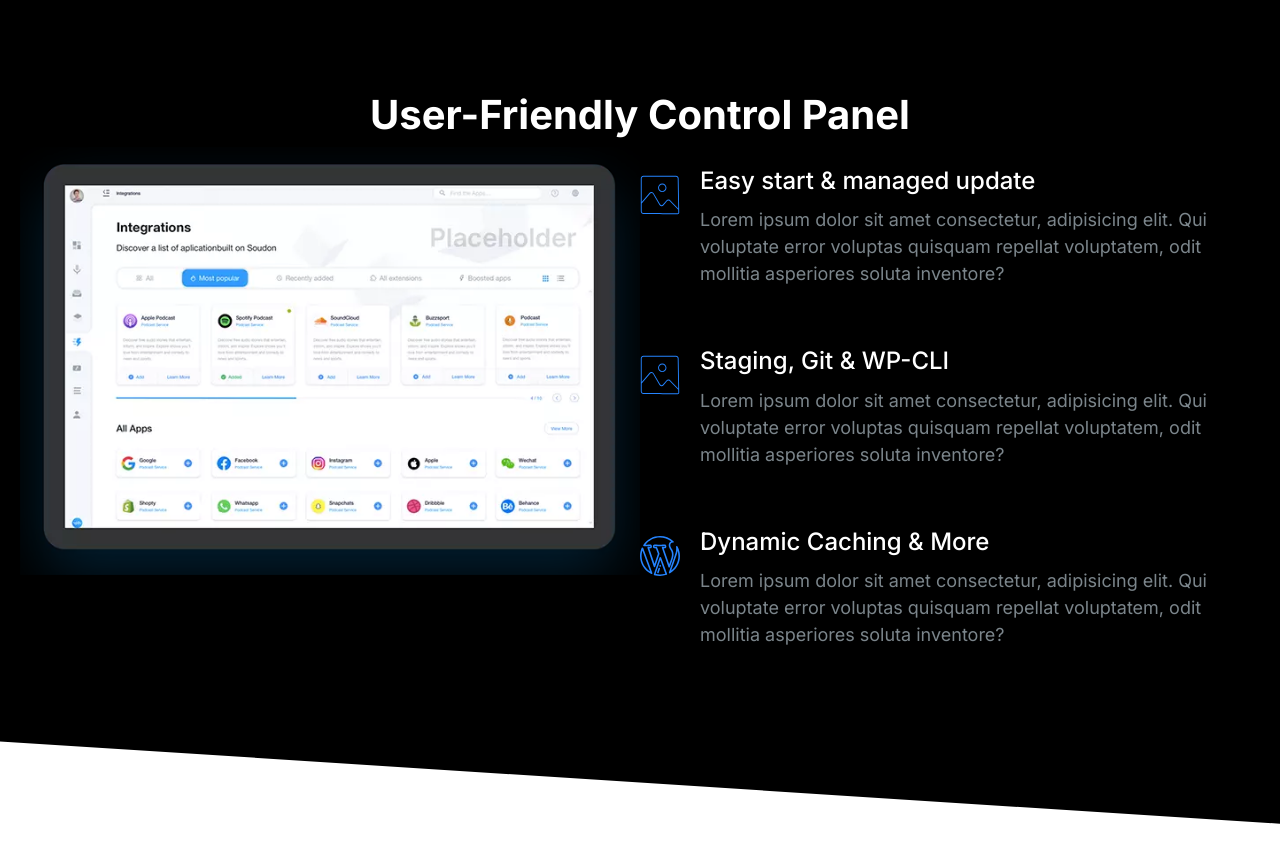
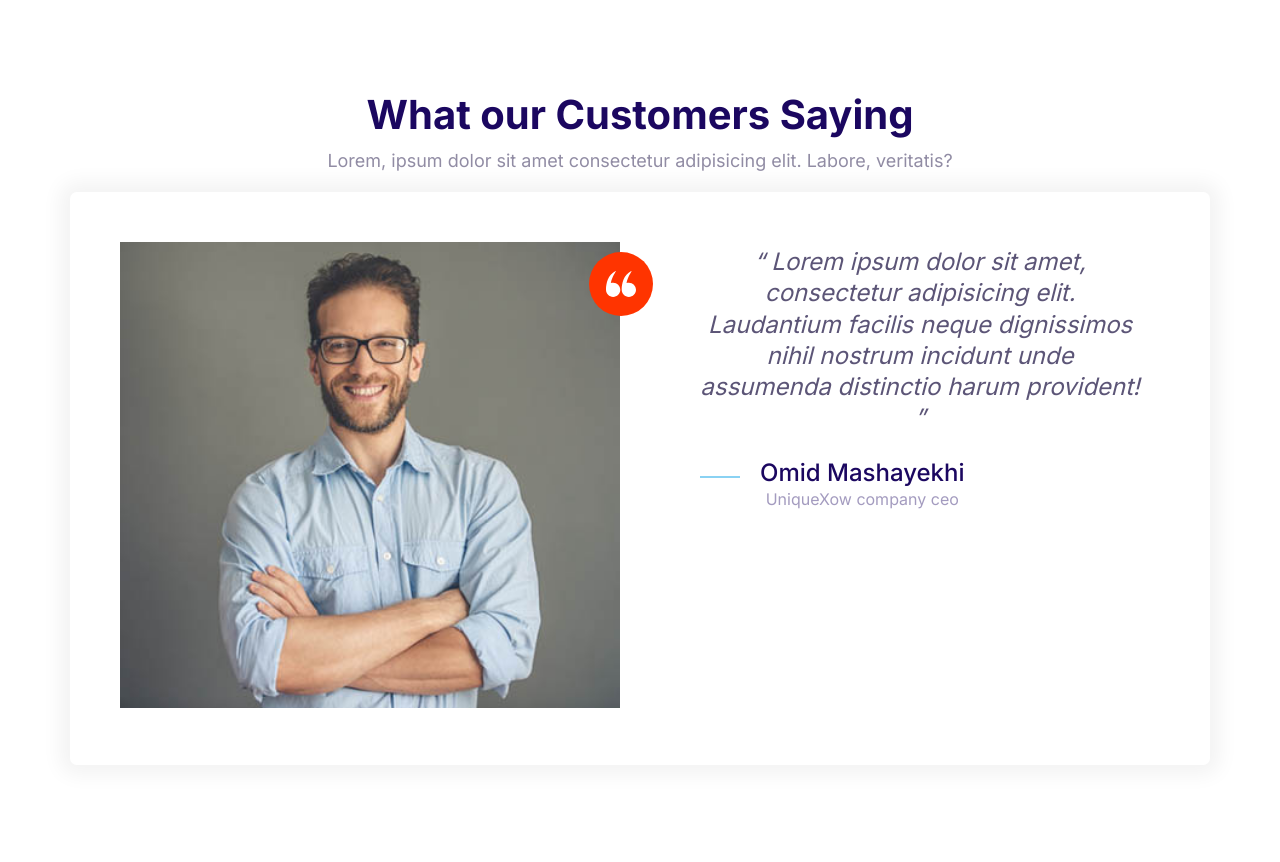
Before and after one commit to UniqueXow/Moshify-omid, a plain HTML site: page index.html in a window 1280 px wide. Before the commit the page ends 824 px from the top, so only its background shows below. Drawn offline with Linux system fonts and the light colour scheme.

Commit message:
define testimonial block

```diff
--- a/css/style.css
+++ b/css/style.css
@@ -14,7 +14,7 @@
   box-sizing: border-box;
 }
 /*typorophi*/
-::selection{
+::selection {
   background: var(--color-primary);
   color: #fff;
 }
@@ -191,7 +191,7 @@ a {
   text-transform: uppercase;
   white-space: nowrap;
 }
-.buttom .icon{
+.buttom .icon {
   width: 2rem;
   height: 2rem;
   margin-right: 1rem;
@@ -304,14 +304,14 @@ a {
   background: var(--color-sec);
   color: #fff;
 }
-.card--primary .badge--primary{
+.card--primary .badge--primary {
   background: #126de4;
 }
 .card--sec .badge--sec {
   background: #02cdf1;
 }
 /*plans*/
-.plan{
+.plan {
   transition: transform 0.2s ease-out;
 }
 .plan__name {
@@ -339,7 +339,7 @@ a {
 .list__item {
   margin-bottom: 2rem;
 }
-.plan--popular{
+.plan--popular {
   transform: scale(1.1);
 }
 .plan--popular,
@@ -354,10 +354,10 @@ a {
   top: -6px;
   right: 5%;
 }
-.plan:hover{
+.plan:hover {
   transform: scale(1.05);
 }
-.plan--popular:hover{
+.plan--popular:hover {
   transform: scale(1.15);
 }
 
@@ -450,6 +450,7 @@ a {
 }
 .testimonial__img {
   position: relative;
+  padding: 2rem;
 }
 .testimonial__img > img {
   width: 100%;
@@ -457,7 +458,7 @@ a {
 .testimonial__img > .icon-container {
   position: absolute;
   top: 3rem;
-  right: -32px;
+  right: -13px;
 }
 @media screen and (min-width: 768px) {
   .testimonial .quote,
@@ -541,7 +542,7 @@ a {
 }
 .block--dark h1,
 .block--dark h2,
-.block--dark h3{
+.block--dark h3 {
   color: #fff;
 }
 .block--skewed-right {
@@ -554,6 +555,7 @@ a {
 }
 .block__header {
   text-align: center;
+  margin-bottom: 4rem;
 }
 .container {
   max-width: 1140px;
@@ -631,51 +633,51 @@ a {
   }
 }
 /* domain block*/
-.block-domain .input-group{
-box-shadow: 0 0 30px 20px #e6ebee;
-border: 0;
-margin: 4rem auto;
-max-width: 670px;
+.block-domain .input-group {
+  box-shadow: 0 0 30px 20px #e6ebee;
+  border: 0;
+  margin: 4rem auto;
+  max-width: 670px;
 }
-.block-domain__prices{
+.block-domain__prices {
   display: grid;
-  grid-template-columns: repeat(3,1fr);
-  grid-template-rows: repeat(2,6rem);
+  grid-template-columns: repeat(3, 1fr);
+  grid-template-rows: repeat(2, 6rem);
   font-size: 2rem;
   font-weight: 600;
   justify-items: center;
   max-width: 700px;
   margin: 0 auto;
 }
-@media screen and (min-width:768px){
-  .block-domain__prices{
-    grid-template-columns: repeat(auto-fit,minmax(10rem,1fr));
+@media screen and (min-width: 768px) {
+  .block-domain__prices {
+    grid-template-columns: repeat(auto-fit, minmax(10rem, 1fr));
   }
 }
 /*plan block*/
-.block-plans .grid{
+.block-plans .grid {
   gap: 8rem 4rem;
 }
-.block-plans .card{
+.block-plans .card {
   max-width: 500px;
   margin: 0 auto;
 }
 /*feature block*/
-.feature{
+.feature {
   gap: 4rem 2rem;
   margin: 12rem 0;
 }
-.feature:first-of-type{
+.feature:first-of-type {
   margin-top: 6rem;
 }
-.feature__heading{
+.feature__heading {
   margin: 1rem 0;
 }
-.feature__img{
+.feature__img {
   width: 100%;
 }
-@media screen and (min-width: 768px){
-  .feature:nth-of-type(even) .feature__content{
+@media screen and (min-width: 768px) {
+  .feature:nth-of-type(even) .feature__content {
     order: 2;
   }
 }
--- a/index.html
+++ b/index.html
@@ -15,74 +15,50 @@
     <link rel="stylesheet" href="css/normalize.css" />
   </head>
   <body>
-    <section class="block block--dark block--skewed-right block-showcase">
+    <section class="block">
       <header class="block__header">
-        <h2 class="showcase__header">User-Friendly Control Panel</h2>
-      </header>
+        <h2>What our Customers Saying</h2>
+        <p>
+          Lorem, ipsum dolor sit amet consectetur adipisicing elit. Labore,
+          veritatis?
+        </p>
+        <div class="container">
+          <div class="card testimonial">
             <div class="grid grid--1-2">
-        <div>
-          <picture class="block-showcase__img">
-            <source type="image/webp" srcset="img/ipad.webp 1x,img/ipad@2x.webp 2x"/>
-            <source type="image/jpg" srcset="img/ipad.jpg 1x,img/ipad@2x.jpg 2x"/>
-            <img src="img/ipad@2x.jpg" alt="">
-          </picture>
+              <div class="testimonial__img">
+                <img src="img/testimonial.jpg" alt="a happy smiling customer" />
+                <span class="icon-container icon-container--accent">
+                  <svg class="icon--small icon--white">
+                    <use xlink:href="img/sprite.svg#quotes"></use>
+                  </svg>
+                </span>
               </div>
-        <ul class="list">
-          <div>
-            <li>
+              <blockquote class="quote">
+                <p class="quote__text">
+                  Lorem ipsum dolor sit amet, consectetur adipisicing elit.
+                  Laudantium facilis neque dignissimos nihil nostrum incidunt
+                  unde assumenda distinctio harum provident!
+                </p>
+                <footer>
                   <div class="media">
                     <div class="media__img">
-                  <svg class="icon icon--primary">
-                    <use xlink:href="img/sprite.svg#snap"></use>
+                      <svg class="icon icon--sec quote__line">
+                        <use xlink:href="img/sprite.svg#line"></use>
                       </svg>
                     </div>
                     <div class="media__body">
-                  <h3 class="media__title showcase__header">Easy start & managed update</h3>
-                  <p>
-                    Lorem ipsum dolor sit amet consectetur, adipisicing elit. Qui voluptate
-                    error voluptas quisquam repellat voluptatem, odit mollitia asperiores
-                    soluta inventore?
-                  </p>
+                      <h3 class="media__title quote__author">
+                        Omid Mashayekhi
+                      </h3>
+                      <p class="quote__company">UniqueXow company ceo</p>
                     </div>
                   </div>
-            </li>
-            <li>
-              <div class="media">
-                <div class="media__img">
-                  <svg class="icon icon--primary">
-                    <use xlink:href="img/sprite.svg#snap"></use>
-                  </svg>
-                </div>
-                <div class="media__body">
-                  <h3 class="media__title showcase__header">Staging, Git & WP-CLI</h3>
-                  <p>
-                    Lorem ipsum dolor sit amet consectetur, adipisicing elit. Qui voluptate
-                    error voluptas quisquam repellat voluptatem, odit mollitia asperiores
-                    soluta inventore?
-                  </p>
+                </footer>
+              </blockquote>
             </div>
           </div>
-            </li>
-            <li>
-              <div class="media">
-                <div class="media__img">
-                  <svg class="icon icon--primary">
-                    <use xlink:href="img/sprite.svg#wordpress"></use>
-                  </svg>
         </div>
-                <div class="media__body">
-                  <h3 class="media__title showcase__header">Dynamic Caching & More</h3>
-                  <p>
-                    Lorem ipsum dolor sit amet consectetur, adipisicing elit. Qui voluptate
-                    error voluptas quisquam repellat voluptatem, odit mollitia asperiores
-                    soluta inventore?
-                  </p>
-                </div>
-              </div>
-            </li>
-            </div>
-        </ul>
-        </div>
+      </header>
     </section>
     <script src="js/main.js"></script>
   </body>
```
Also changed, not shown: componets/testimonial-block.html (added, +43 -0 lines). Lines whose indentation alone changed are shown as unchanged.
